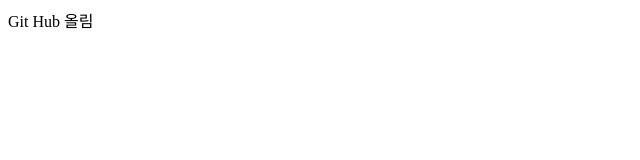
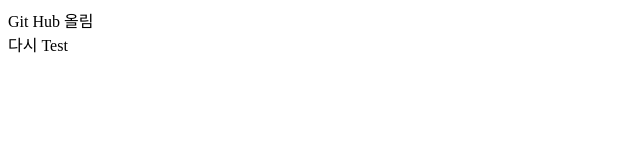
Before and after one commit to HeoDanBee/open, a plain HTML site: page index.html in a window 1280 px wide. Shown: the full height of the page, 0-640 px from the left. Drawn offline with Linux system fonts and the light colour scheme.

Commit message:
ver02_index.html 태그 추가

```diff
--- a/index.html
+++ b/index.html
@@ -2,5 +2,6 @@
 	<head><title>Git</title></head>
 	<body>
 		<div>Git Hub 올림</div>
+		<div>다시 Test</div>
 	</body>
 </html>
```
